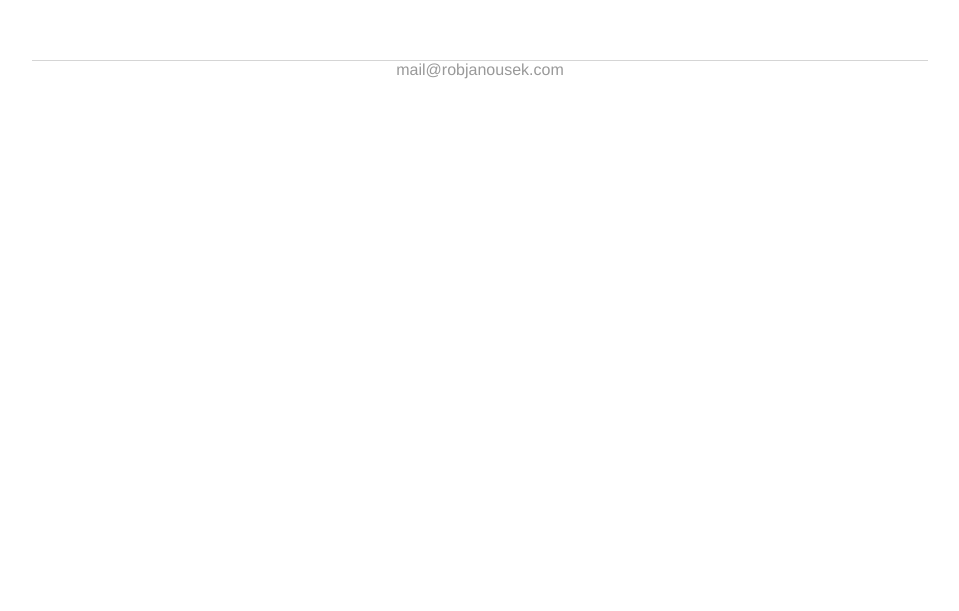
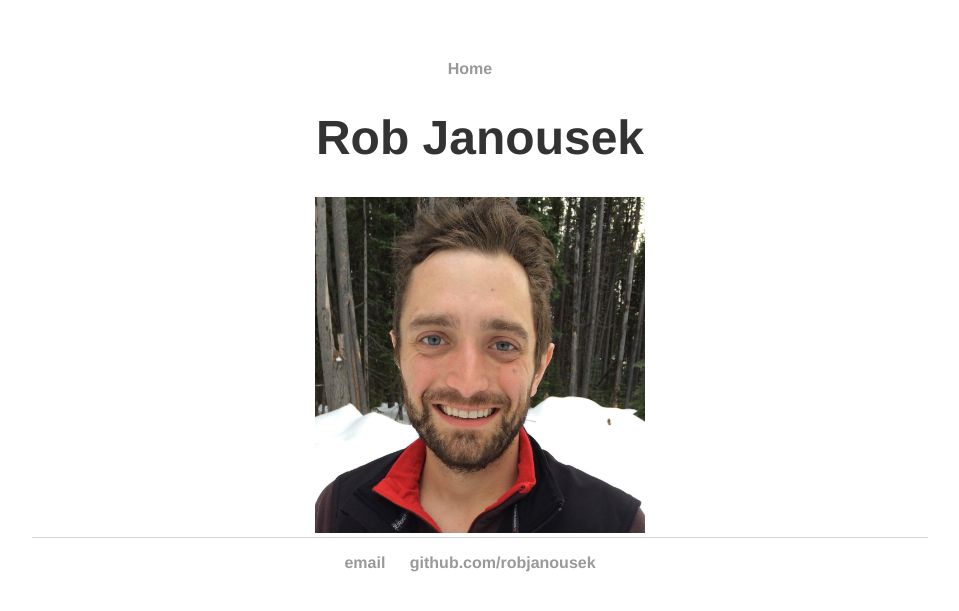
Before and after one commit to robjanousek/robjanousek.github.io, a Jekyll site: the page built from index.html, in a window 1280 px wide. Shown: the top 611 px of the page, without its empty margins (160-1119 px from the left). Built offline with Jekyll 4.4.1, drawn with Linux system fonts in a browser that asks for light colours.

Commit message:
Update default.html

```diff
--- a/_layouts/default.html
+++ b/_layouts/default.html
@@ -6,11 +6,25 @@
 			<link rel="stylesheet" type="text/css" href="/css/main.css">
 		</head>
 		<body>
+			<nav>
+	    		<ul>
+	        		<li><a href="/">Home</a></li>
+		        	<!--<li><a href="/about">About</a></li>
+	        			<li><a href="/cv">CV</a></li>
+	        			<li><a href="/blog">Blog</a></li>
+				-->
+	    		</ul>
+			</nav>
+			<div class="container">
 
+			{{ content }}
+
+			</div><!-- /.container -->
 			<footer>
-
-	        		<div style="text-align: center"><a href="mailto:mail@robjanousek.com">mail@robjanousek.com</a>
-
+	    		<ul>
+	        		<li><a href="mailto:mail@robjanousek.com">email</a></li>
+	        		<li><a href="https://github.com/robjanousek">github.com/robjanousek</a></li>
+				</ul>
 			</footer>
 		</body>
 	</html>
```
